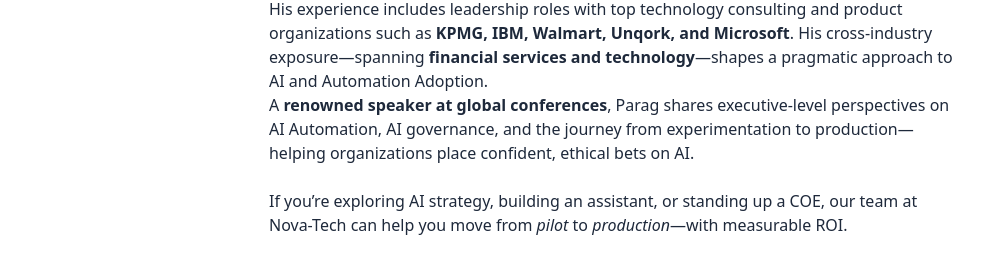
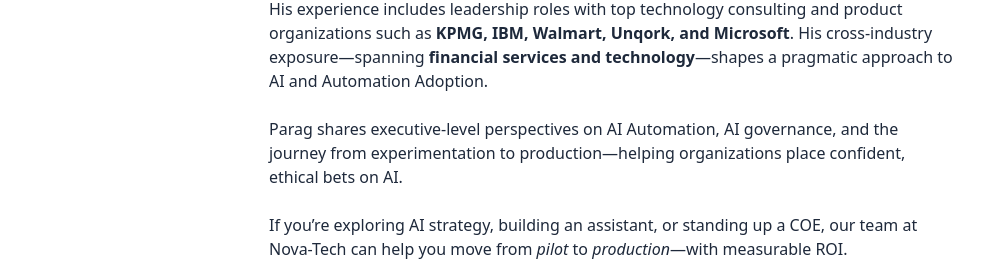
Before and after one commit to Nova-TechConsulting/MyWebsite, a plain HTML site: page about.html in a window 1280 px wide. Shown: the part 264-530 px from the top of the page, 293-1280 px from the left. Drawn offline with nearby package versions, Linux system fonts and the light colour scheme.

Commit message:
Update about.html

```diff
--- a/about.html
+++ b/about.html
@@ -68,8 +68,9 @@
              <p>
               His experience includes leadership roles with top technology consulting and product organizations such as <strong>KPMG, IBM, Walmart, Unqork, and Microsoft</strong>. His cross-industry exposure—spanning <strong> financial services and technology</strong>—shapes a pragmatic approach to AI and Automation Adoption.
             </p>
+            <br>
             <p>
-              A <strong>renowned speaker at global conferences</strong>, Parag shares executive-level perspectives on AI Automation, AI governance, and the journey from experimentation to production—helping organizations place confident, ethical bets on AI.
+              Parag shares executive-level perspectives on AI Automation, AI governance, and the journey from experimentation to production—helping organizations place confident, ethical bets on AI.
             </p>
             <br>
             <p>
```
